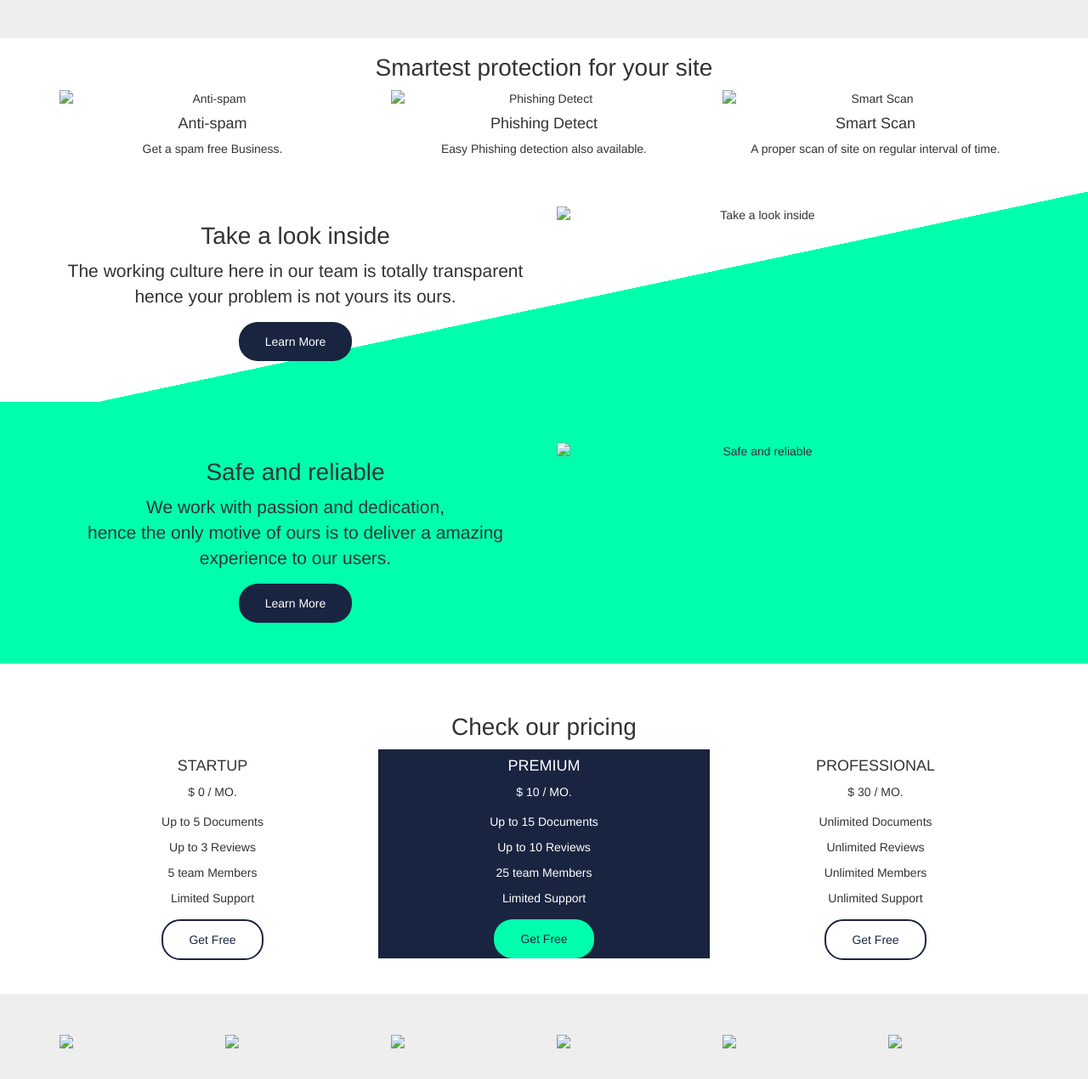
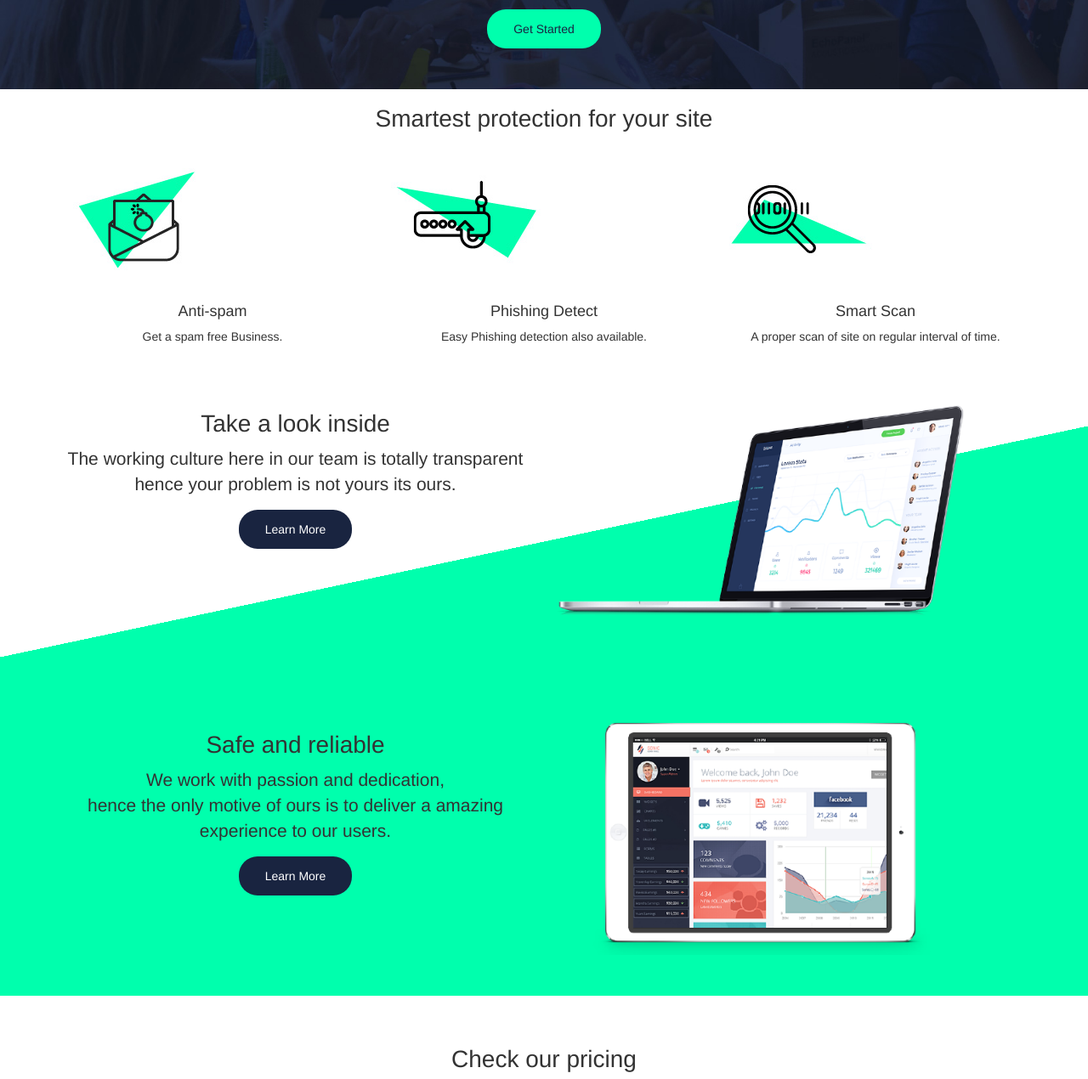
Before and after one commit to amitanshurai/LandingPage, a plain HTML site: page index.html in a window 1280 px wide. Shown: the part 389-1659 px from the top of the page at 85% size. Drawn offline with nearby package versions, Linux system fonts and the light colour scheme; files that its build step writes are made by us from their sources; files whose address does not match are found by name.

Commit message:
Update index.html

```diff
--- a/index.html
+++ b/index.html
@@ -5,26 +5,26 @@
     <meta name="viewport" content="width=device-width, initial-scale=1, shrink-to-fit=no">
     <title>ATLAS</title>
     <meta name="description" content="Free bootstrap template Atlas">
-    <link rel="icon" href="img/favicon.png" sizes="32x32" type="image/png">
+    <link rel="icon" href="favicon.png" sizes="32x32" type="png">
     <!-- custom.css -->
-    <link rel="stylesheet" href="css/custom.css">
+    <link rel="stylesheet" href="custom.css">
     <!-- bootstrap.min.css -->
-    <link rel="stylesheet" href="css/bootstrap.min.css">
+    <link rel="stylesheet" href="bootstrap.min.css">
 	<!-- font-awesome -->
     <link rel="stylesheet" href="font-awesome-4.7.0/css/font-awesome.min.css">
 
     <!-- AOS -->
-    <link rel="stylesheet" href="css/aos.css">
+    <link rel="stylesheet" href="aos.css">
 </head>
 
 <body>
     <!-- banner -->
-    <div class="jumbotron jumbotron-fluid" id="banner" style="background-image: url(img/banner-bk.jpg);">
+    <div class="jumbotron jumbotron-fluid" id="banner" style="background-image: url(banner-bk.jpg);">
         <div class="container text-center text-md-left">
             <header>
                 <div class="row justify-content-between">
                     <div class="col-2">
-                        <img src="img/logo.png" alt="logo">
+                        <img src="logo.png" alt="logo">
                     </div>
                     <div class="col-6 align-self-center text-right">
                         <a href="#" class="text-white lead">Get Early Access</a>
@@ -47,17 +47,17 @@
         <h2 class="text-center font-weight-bold my-5">Smartest protection for your site</h2>
         <div class="row">
             <div data-aos="fade-up" data-aos-delay="0" data-aos-duration="1000" data-aos-once="true" class="col-md-4 text-center">
-                <img src="img/smart-protect-1.jpg" alt="Anti-spam" class="mx-auto">
+                <img src="smart-protect-1.jpg" alt="Anti-spam" class="mx-auto">
                 <h4>Anti-spam</h4>
                 <p>Get a spam free Business.</p>
             </div>
             <div data-aos="fade-up" data-aos-delay="200" data-aos-duration="1000" data-aos-once="true" class="col-md-4 text-center">
-                <img src="img/smart-protect-2.jpg" alt="Phishing Detect" class="mx-auto">
+                <img src="smart-protect-2.jpg" alt="Phishing Detect" class="mx-auto">
                 <h4>Phishing Detect</h4>
                 <p>Easy Phishing detection also available.</p>
             </div>
             <div data-aos="fade-up" data-aos-delay="400" data-aos-duration="1000" data-aos-once="true" class="col-md-4 text-center">
-                <img src="img/smart-protect-3.jpg" alt="Smart Scan" class="mx-auto">
+                <img src="smart-protect-3.jpg" alt="Smart Scan" class="mx-auto">
                 <h4>Smart Scan</h4>
                 <p>A proper scan of site on regular interval of time.</p>
             </div>
@@ -75,7 +75,7 @@
                     <a href="#" class="btn my-4 font-weight-bold atlas-cta cta-blue">Learn More</a>
                 </div>
                 <div data-aos="fade-left" data-aos-duration="1000" data-aos-once="true" class="col-md-6 align-self-center">
-                    <img src="img/feature-1.png" alt="Take a look inside" class="mx-auto d-block">
+                    <img src="feature-1.png" alt="Take a look inside" class="mx-auto d-block">
                 </div>
             </div>
         </div>
@@ -93,7 +93,7 @@
                     <a href="#" class="btn my-4 font-weight-bold atlas-cta cta-blue">Learn More</a>
                 </div>
                 <div data-aos="fade-right" data-aos-duration="1000" data-aos-once="true" class="col-md-6 align-self-center flex-md-first">
-                    <img src="img/feature-2.png" alt="Safe and reliable" class="mx-auto d-block">
+                    <img src="feature-2.png" alt="Safe and reliable" class="mx-auto d-block">
                 </div>
             </div>
         </div>
@@ -143,22 +143,22 @@
         <div class="container">
             <div class="row">
                 <div class="col-sm-4 col-md-2 py-2 align-self-center">
-                    <img src="img/client-1.png" class="mx-auto d-block">
+                    <img src="client-1.png" class="mx-auto d-block">
                 </div>
                 <div class="col-sm-4 col-md-2 py-2 align-self-center">
-                    <img src="img/client-2.png" class="mx-auto d-block">
+                    <img src="client-2.png" class="mx-auto d-block">
                 </div>
                 <div class="col-sm-4 col-md-2 py-2 align-self-center">
-                    <img src="img/client-3.png" class="mx-auto d-block">
+                    <img src="client-3.png" class="mx-auto d-block">
                 </div>
                 <div class="col-sm-4 col-md-2 py-2 align-self-center">
-                    <img src="img/client-4.png" class="mx-auto d-block">
+                    <img src="client-4.png" class="mx-auto d-block">
                 </div>
                 <div class="col-sm-4 col-md-2 py-2 align-self-center">
-                    <img src="img/client-5.png" class="mx-auto d-block">
+                    <img src="client-5.png" class="mx-auto d-block">
                 </div>
                 <div class="col-sm-4 col-md-2 py-2 align-self-center">
-                    <img src="img/client-6.png" class="mx-auto d-block">
+                    <img src="client-6.png" class="mx-auto d-block">
                 </div>
             </div>
         </div>
@@ -227,7 +227,7 @@
     </div>
 
     <!-- AOS -->
-    <script src="js/aos.js"></script>
+    <script src="aos.js"></script>
     <script>
       AOS.init({
       });
```
